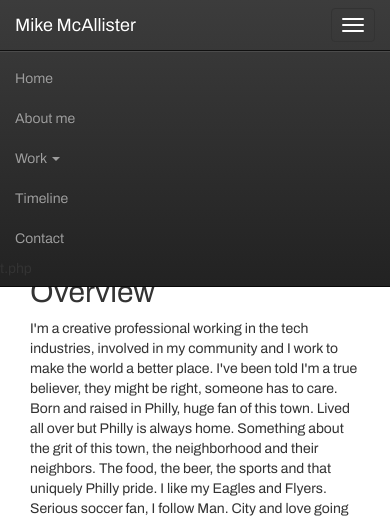
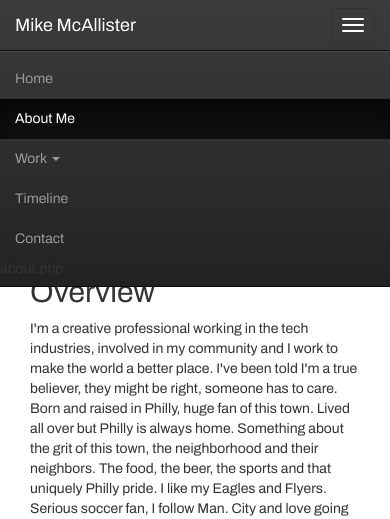
Before and after one commit to mjm1374/logikbox, a PHP site: page /about.php in a window 390 px wide, after a click on "Toggle navigation". Shown: the top 519 px of the page. Run offline with PHP 8.4, Linux system fonts and the light colour scheme; some libraries are stand-ins or nearby versions.

Commit message:
fixed nav

```diff
--- a/src/about.php
+++ b/src/about.php
@@ -133,7 +133,7 @@
 									<div class="col-sm-3 logo"><img src="img/logos/Saint-Gobain-150.jpg" alt=""></div>
 									<div class="col-sm-3 logo"><img src="img/logos/sony150.jpg" alt=""></div>
 									<div class="col-sm-3 logo"><img src="img/logos/brandywine150.png" alt=""></div>
-									<div class="col-sm-3 logo"><img src="img/logos/pfcu150.png" alt=""></div>
+									<div class="col-sm-3 logo"><img src="img/logos/goodwill-150.png" alt=""></div>
 								</div>
 
 							</div>
--- a/src/nav.php
+++ b/src/nav.php
@@ -1,20 +1,20 @@
 <?php
     $thisPage =  $_SERVER['SCRIPT_NAME'];
-    $thisPage = substr($thisPage, 5, strlen($thisPage));
+    $thisPage = substr($thisPage, 1, strlen($thisPage));
 
 ?>
 	<ul class="nav navbar-nav">
 		<li class='<?php if ($thisPage == "index.php")  { echo "active"; } ?>'><a href="index.php">Home</a></li>
-        <li><a href="about.php" class="<?php if ($thisPage == "about.php ")  {echo "active "; } ?>">About me</a></li>
-		<li class="dropdown">
-			<a class="dropdown-toggle <?php if ($thisPage == "work.php ") { echo " active "; }?>" data-toggle="dropdown" href="#">Work
+        <li class='<?php if ($thisPage == "about.php")  {echo "active "; } ?>'><a href="about.php">About Me</a></li>
+		<li class="dropdown  <?php if ($thisPage == "work.php") { echo " active "; }?>">
+			<a class='dropdown-toggle' data-toggle='dropdown' href='#'>Work
             <span class="caret"></span></a>
 			<ul class="dropdown-menu">
 				<?php $controller->nav(); ?>
 			</ul>
 		</li>
-		<li><a href="timeline.php" class="<?php if ($thisPage == "timeline.php ")  {echo "active "; } ?>">Timeline</a></li>
-		<li><a href="contact.php" class="<?php if ($thisPage == "contact.php ")  {echo "active "; }?>">Contact</a></li>
+		<li class='<?php if ($thisPage == "timeline.php")  {echo "active "; } ?>'><a href="timeline.php">Timeline</a></li>
+		<li class='<?php if ($thisPage == "contact.php")  {echo "active "; }?>'><a href="contact.php">Contact</a></li>
 		<li>
 			<?php echo $thisPage; ?>
 		</li>
```
Also changed, not shown: src/img/logos/goodwill-150.png (added), src/img/logos/goodwill-logo.png (added).
